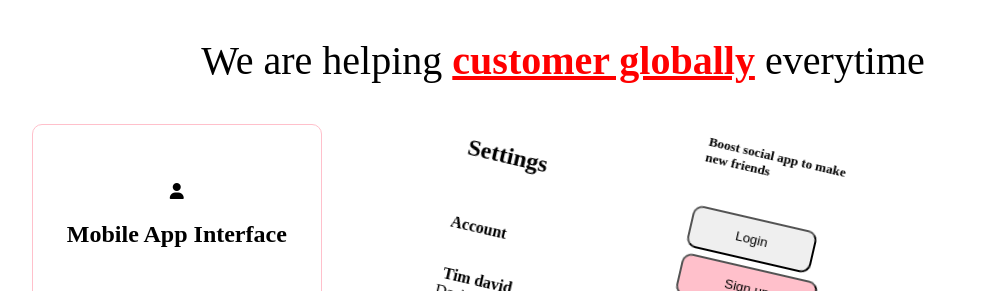
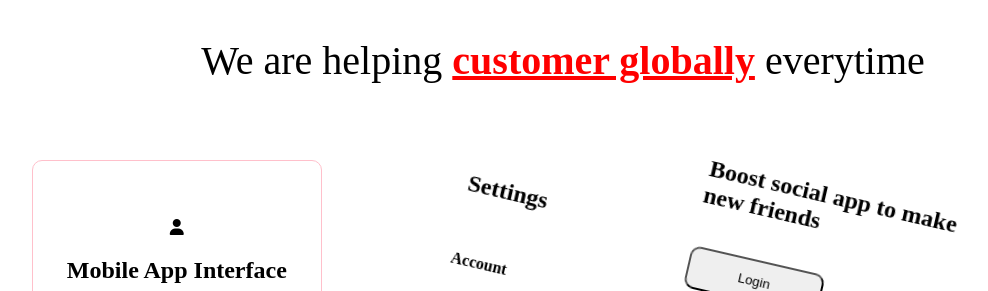
Before and after one commit to Lavender-Anyango/Application_Landing_Page, a plain HTML site: page index.html in a window 1280 px wide. Shown: the part 1841-2132 px from the top of the page, without its empty margins (77-1065 px from the left). Drawn offline with Linux system fonts and the light colour scheme.

Commit message:
styling the body

```diff
--- a/index.html
+++ b/index.html
@@ -141,6 +141,8 @@
    <div class="header">
     <p class="para">We are helping <b class="red">customer globally</b> everytime</p>
    </div>
+   <br>
+   <br>
 
    <div class="money">
     <div class="div1">
@@ -171,8 +173,8 @@
         <span><b>Language</b></span>
     </div>
     <div class="div2">
-        <h5>Boost social app to make <br>
-        new friends</h5>
+        <h2>Boost social app to make <br>
+        new friends</h2>
         <br>
 
         <button class="btn4">Login</button>
--- a/styles.css
+++ b/styles.css
@@ -192,7 +192,7 @@ body{
     border-radius: 10px;
     text-align: center;
     padding-top: 5%;
-    padding: 12px 45px;
+    padding: 12px 50px;
     margin-bottom: 4%;
 
 }
```
